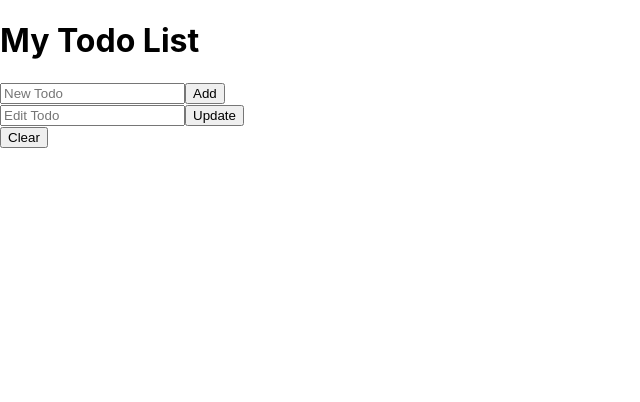
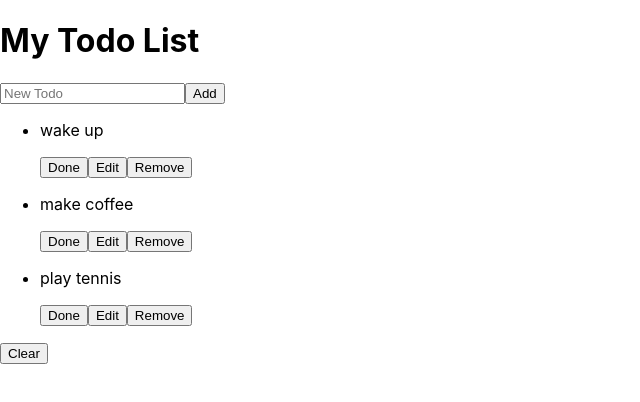
Before and after one commit to dannyfishhh/todo-app, a React (Create React App) app: page / in a window 1280 px wide. Shown: the top 402 px of the page, without its empty margins (0-640 px from the left). Built offline with nearby package versions, Linux system fonts and the light colour scheme.

Commit message:
added remaining boilerplate components, now beginning to add reducers and functionality

```diff
--- a/src/components/container/container.js
+++ b/src/components/container/container.js
@@ -1,12 +1,18 @@
 import AddTodoForm from '../addTodoForm/addTodoForm';
+import TodoContainer from '../todoContainer/todoContainer';
 import UpdateTodoForm from '../updateTodoForm/updateToDoForm';
+import { useSelector } from 'react-redux';
 
 const Container = () => {
+    const myTodos = useSelector((state) => state.todos.todos);
     return (
         <div>
             <h1>My Todo List</h1>
             <AddTodoForm />
-            <UpdateTodoForm />
+            {/* <UpdateTodoForm /> */}
+            <ul>
+                {myTodos.map((todo) => {return <TodoContainer key={todo.id} name={todo.name}/>})}
+            </ul>
             <button>Clear</button>
         </div>
     )
--- /dev/null
+++ b/src/components/todoContainer/todoContainer.js
@@ -0,0 +1,15 @@
+const TodoContainer = (props) => {
+    const {name} = props;
+    return (
+        <div>
+            <li>
+                <p>{name}</p>
+                <button>Done</button>
+                <button>Edit</button>
+                <button>Remove</button>
+            </li>
+        </div>
+    )
+}
+
+export default TodoContainer;
--- /dev/null
+++ b/src/store/features/todo/todoSlice.js
@@ -0,0 +1,22 @@
+import { createSlice } from '@reduxjs/toolkit';
+
+const todoSlice = createSlice({
+    name: 'todo',
+    initialState: {
+        todos: [
+        {id:1, name: 'wake up'},
+        {id:2, name: 'make coffee'},
+        {id:3, name: 'play tennis'}
+        ],
+        toggleForm: true,
+        todoUpdate: {}
+    },
+    reducers: {
+        addTodo: (state, action) => {
+            state.todos.push(action.payload);
+        }
+    }
+})
+
+export default todoSlice.reducer
+export const {addTodo} = todoSlice.actions;
--- a/src/store/store.js
+++ b/src/store/store.js
@@ -1,7 +1,10 @@
 import { configureStore } from '@reduxjs/toolkit';
+import todoReducer from './features/todo/todoSlice';
 
 const store = configureStore({
-    reducer: {},
+    reducer: {
+        todos: todoReducer
+    },
 });
 
 export default store;
```
